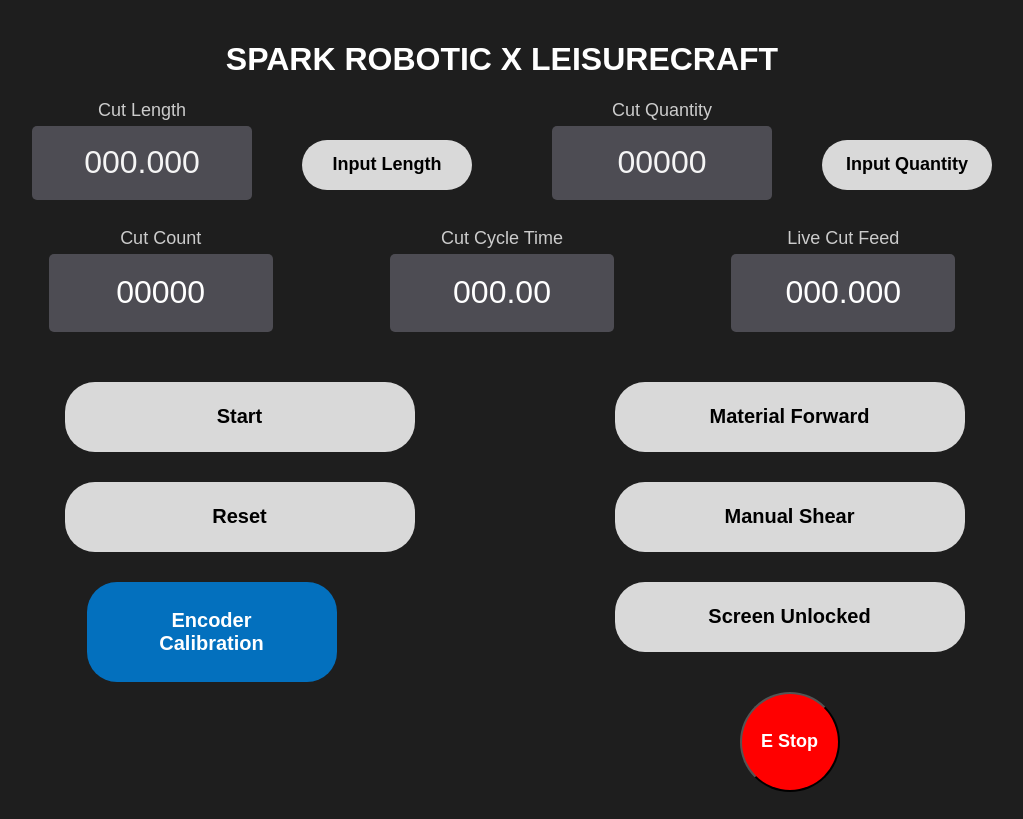
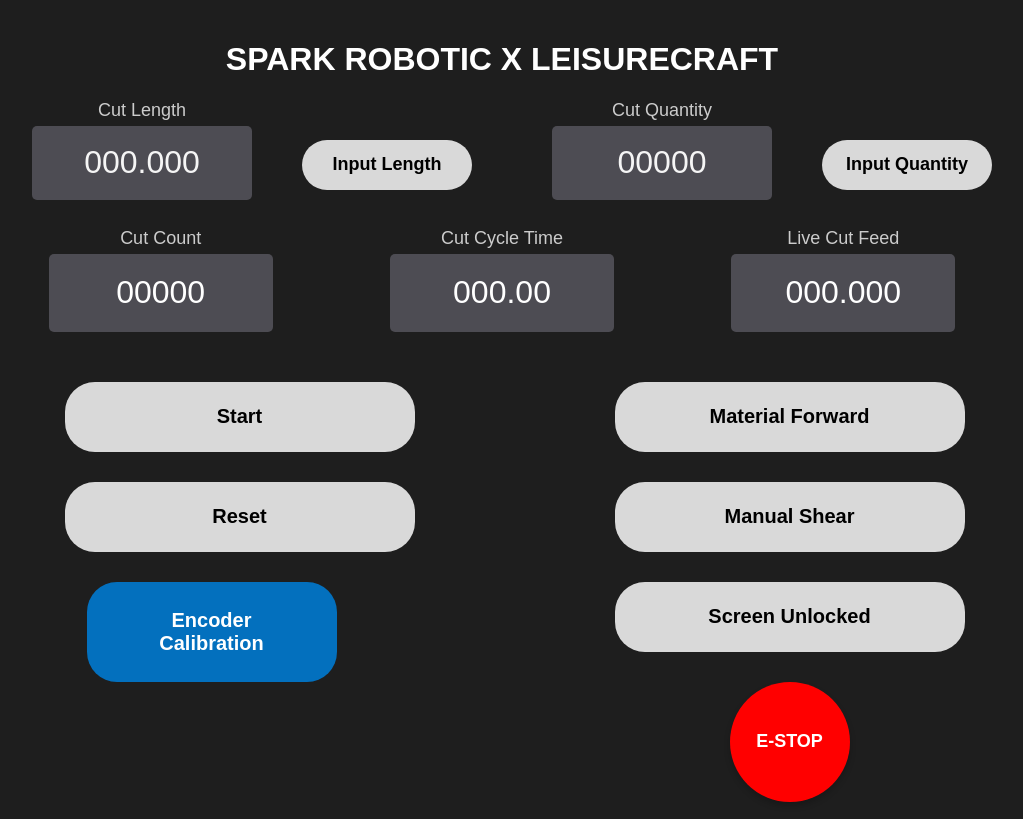
Before and after one commit to afbiggs/gower-final-client, a React (Create React App) app: page / in a window 1280 px wide. Shown: the whole page, without its empty margins (30-1053 px from the left). Built offline with nearby package versions, Linux system fonts and the light colour scheme; no server answers.

Commit message:
added E-Stop functionality and removed the indicator symbols

```diff
--- a/src/App.js
+++ b/src/App.js
@@ -5,9 +5,10 @@
 import DisplayBox from "./components/DisplayBox.jsx";
 import InputButton from "./components/InputButton.jsx";
 import ControlButton from "./components/ControlButton.jsx";
-import IndicatorLight from "./components/IndicatorLight.js";
+// import IndicatorLight from "./components/IndicatorLight.js";
 import NumericKeypad from "./components/NumericKeypad.jsx";
 import ConfirmationDialog from './components/ConfirmationDialog.jsx';
+import EStopButton from './components/EStopButton.jsx';
 
 const socket = io('http://192.168.1.228:4300');
 
@@ -25,6 +26,7 @@
   const [activeInput, setActiveInput] = useState(null);
   const [isRunning, setIsRunning] = useState(false); // Track if motor is running
   const [isPaused, setIsPaused] = useState(false); // Track if motor is paused
+  const [isEStopActive, setIsEStopActive] = useState(false); // Track E-STOP state
 
 
   const handleOpenKeypad = (inputType) => {
@@ -111,72 +113,6 @@
   };
 
 
-
-  // const handleStartPause = () => {
-  //   if (!isRunning) {
-  //     // Starting the motor
-  //     const data = {
-  //       cutLength: parseFloat(cutLength),
-  //       cutQuantity: parseInt(cutQuantity, 10),
-  //     };
-
-  //     // Send cut parameters to the server
-  //     socket.emit("set_cut_parameters", data, (ack) => {
-  //       if (ack && ack.error) {
-  //         console.error("Error sending cut parameters:", ack.error);
-  //       } else {
-  //         console.log("Cut parameters sent to server:", data);
-  //       }
-  //     });
-
-  //     // Start the motor
-  //     socket.emit("start_motor", (ack) => {
-  //       if (ack && ack.error) {
-  //         console.error("Error starting motor:", ack.error);
-  //       } else {
-  //         console.log("Motor started.");
-  //       }
-  //     });
-  //   } else {
-  //     // Pausing the motor
-  //     socket.emit("pause_motor", (ack) => {
-  //       if (ack && ack.error) {
-  //         console.error("Error pausing motor:", ack.error);
-  //       } else {
-  //         console.log("Motor paused.");
-  //       }
-  //     });
-  //   }
-
-  //   // Toggle between running and paused states
-  //   setIsRunning(!isRunning);
-  // };
-
-
-  // // Start or Pause functionality
-  // const handleStartPause = () => {
-  //   if (!isRunning) {
-  //     // Send cut parameters and start motor
-  //     const data = {
-  //       cutLength: parseFloat(cutLength),
-  //       cutQuantity: parseInt(cutQuantity, 10),
-  //     };
-  //     socket.emit("set_cut_parameters", data); // Emit parameters to server
-  //     console.log('Cut parameters sent to server:', data);
-  //     socket.emit("start_motor"); // Start the motor
-  //     console.log('Motor started.');
-  //   } else {
-  //     // Pause the motor
-  //     socket.emit("pause_motor");
-  //     console.log('Motor paused.');
-
-  //     // Turn off Material Forward Relay when paused
-  //     socket.emit("material_forward_control", "OFF");
-  //     console.log("Material Forward Relay: OFF");
-  //   }
-  //   setIsRunning(!isRunning); // Toggle between running and paused states
-  // };
-
   const handleReset = () => {
     setShowResetConfirmation(true);
   };
@@ -196,33 +132,9 @@
     setShowResetConfirmation(false);
   };
 
-
-
-  // const confirmReset = () => {
-  //   // socket.emit("reset_encoder");
-  //   // console.log('Encoder reset');
-  //   setCutLength("000.000");
-  //   setCutQuantity("00000");
-  //   setCutCount("0000");
-  //   setLiveCutFeed(0);
-  //   setIsRunning(false); // Reset running state
-  //   setShowResetConfirmation(false);
-  // };
-
   const cancelReset = () => {
     setShowResetConfirmation(false);
   };
-
-  // const handleMaterialForwardPress = () => {
-  //   socket.emit("material_forward_control", { materialForward: "ON" });
-  //   console.log("Material Forward ON");
-  // };
-
-  // const handleMaterialForwardRelease = () => {
-  //   socket.emit("material_forward_control", { materialForward: "OFF" });
-  //   console.log("Material Forward OFF");
-  // };
-
 
   const handleMaterialForwardPress = () => {
     socket.emit("material_forward_control", "ON");
@@ -243,6 +155,22 @@
   const handleManualShearRelease = () => {
     socket.emit("manual_shear_control", "OFF");
     console.log("Manual Shear: OFF");
+  };
+
+  const handleEStop = () => {
+    console.log("E-Stop Triggered");
+    socket.emit("e_stop"); // Send the E-Stop command to the server
+  };
+
+  const handleToggleEStop = () => {
+    if (!isEStopActive) {
+      console.log("E-STOP Triggered");
+      socket.emit("e_stop"); // Send the E-Stop command to the server
+    } else {
+      console.log("E-STOP Reset Triggered");
+      socket.emit("reset_e_stop"); // Send the Reset E-Stop command to the server
+    }
+    setIsEStopActive(!isEStopActive); // Toggle the state
   };
 
   useEffect(() => {
@@ -359,7 +287,8 @@
           </button>
           <button className="control-button">Screen Unlocked</button>
           <div className="image-container">
-            <IndicatorLight label="Load Material" color="yellow" />
+          <EStopButton isEStopActive={isEStopActive} onToggleEStop={handleToggleEStop} />
+
           </div>
         </div>
       </div>
--- a/src/components/EStopButton.jsx
+++ b/src/components/EStopButton.jsx
@@ -1,10 +1,15 @@
 import React from "react";
 import "./style/EStopButton.css";
 
-function EStopButton({ label }) {
+const EStopButton = ({ isEStopActive, onToggleEStop }) => {
   return (
-    <button className="e-stop-button">{label}</button>
+    <button
+      className={`estop-button ${isEStopActive ? "active" : ""}`}
+      onClick={onToggleEStop}
+    >
+      {isEStopActive ? "Reset E-STOP" : "E-STOP"}
+    </button>
   );
-}
+};
 
 export default EStopButton;
--- a/src/components/style/EStopButton.css
+++ b/src/components/style/EStopButton.css
@@ -12,17 +12,52 @@
   right: 20px;
 } */
 
+/*
+.estop-button {
 
-.e-stop-button {
   background-color: red;
   color: white;
   border-radius: 50%;
-  width: 80px;
-  height: 80px;
-  font-size: 16px;
+  width: 120px;
+  height: 120px;
+  font-size: 18px;
   font-weight: bold;
   cursor: pointer;
   position: absolute;
   bottom: 20px;
-  right: 20px;
+  right: 200px;
+} */
+
+.estop-button {
+  background-color: red;
+  color: white;
+  width: 120px; /* Fixed width */
+  height: 120px; /* Fixed height */
+
+  border-radius: 50%; /* Makes the button circular */
+  border: none;
+  padding: 0; /* Remove extra padding */
+  font-size: 18px; /* Font size for the text */
+  font-weight: bold;
+  cursor: pointer;
+  text-align: center;
+  line-height: normal; /* Prevent vertical stretching of text */
+
+  flex-direction: column; /* Stack the text vertically */
+  justify-content: center; /* Center the text vertically */
+  align-items: center; /* Center the text horizontally */
+  box-shadow: 0 4px 6px rgba(0, 0, 0, 0.2);
+  transition: transform 0.1s ease-in-out, background-color 0.1s ease;
 }
+
+.estop-button.active {
+  background-color: green; /* Change background for the active state */
+}
+
+.estop-button:hover {
+  transform: scale(1.05); /* Slight zoom effect on hover */
+}
+
+.estop-button:active {
+  transform: scale(0.95); /* Slight shrink effect when clicked */
+}
```
